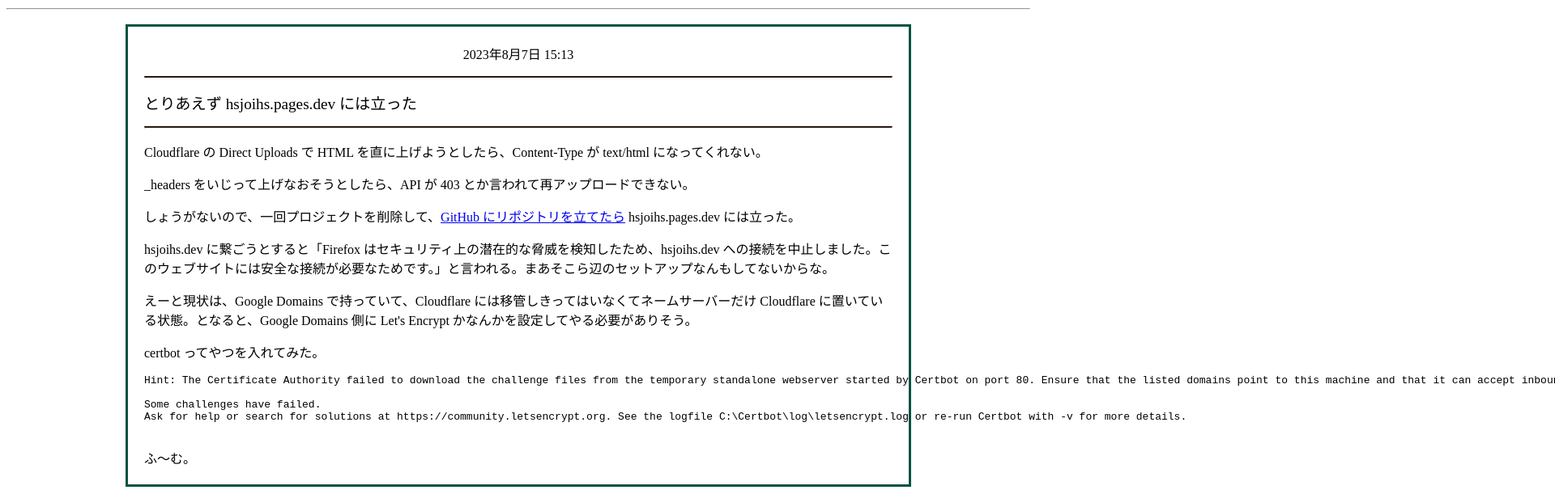
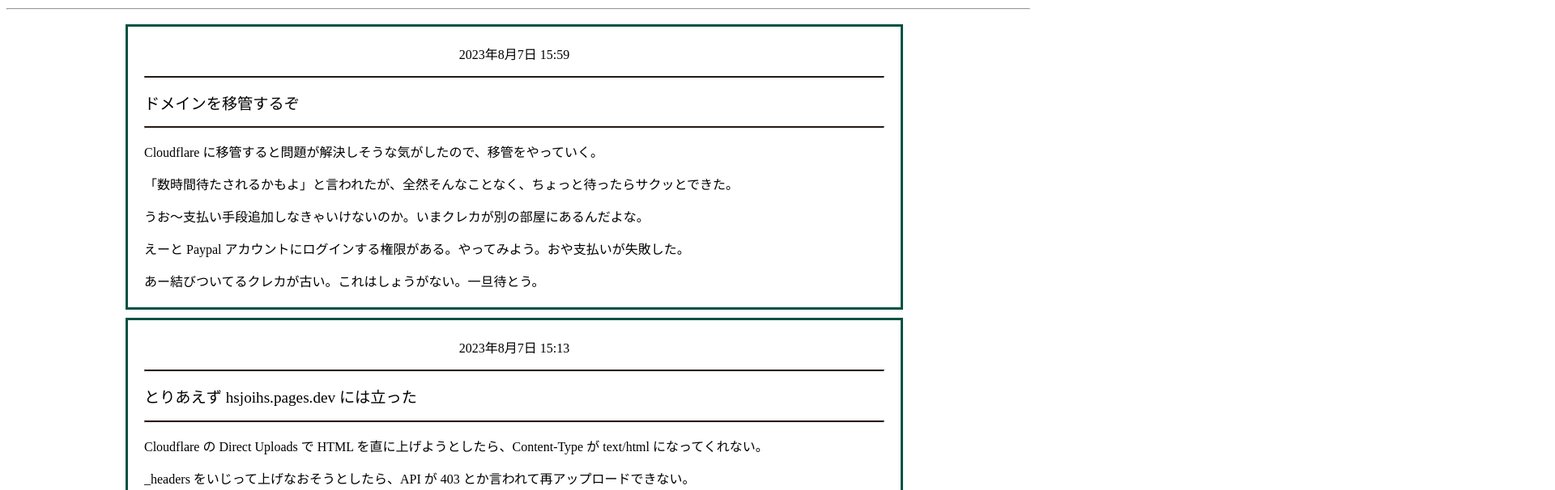
Before and after one commit to sozysozbot/hsjoihs.dev, a plain HTML site: page index.html in a window 1280 px wide. Shown: the part 113-719 px from the top of the page at 81% size, 1920 px wide, since content can reach past the window. Drawn offline with Linux system fonts and the light colour scheme.

Commit message:
ドメインを移管していくぞ

```diff
--- a/index.html
+++ b/index.html
@@ -138,6 +138,19 @@
     <div style="margin: 0 auto; max-width: 970px; display: flex;">
         <nav id="posts" style="width: 970px;">
             <article class="post">
+                <p class="date">2023年8月7日 15:59</p>
+                <hr>
+                <article lang="ja">
+                    <h2>ドメインを移管するぞ</h2>
+                    <hr>
+                    <p>Cloudflare に移管すると問題が解決しそうな気がしたので、移管をやっていく。</p>
+                    <p>「数時間待たされるかもよ」と言われたが、全然そんなことなく、ちょっと待ったらサクッとできた。</p>
+                    <p>うお～支払い手段追加しなきゃいけないのか。いまクレカが別の部屋にあるんだよな。</p>
+                    <p>えーと Paypal アカウントにログインする権限がある。やってみよう。おや支払いが失敗した。</p>
+                    <p>あー結びついてるクレカが古い。これはしょうがない。一旦待とう。</p>
+                </article>
+            </article>
+            <article class="post">
                 <p class="date">2023年8月7日 15:13</p>
                 <hr>
                 <article lang="ja">
@@ -149,7 +162,7 @@
                     <p>hsjoihs.dev に繋ごうとすると「Firefox はセキュリティ上の潜在的な脅威を検知したため、hsjoihs.dev への接続を中止しました。このウェブサイトには安全な接続が必要なためです。」と言われる。まあそこら辺のセットアップなんもしてないからな。</p>
                     <p>えーと現状は、Google Domains で持っていて、Cloudflare には移管しきってはいなくてネームサーバーだけ Cloudflare に置いている状態。となると、Google Domains 側に Let's Encrypt かなんかを設定してやる必要がありそう。</p>
                     <p>certbot ってやつを入れてみた。</p>
-                    <pre>Hint: The Certificate Authority failed to download the challenge files from the temporary standalone webserver started by Certbot on port 80. Ensure that the listed domains point to this machine and that it can accept inbound connections from the internet.
+                    <pre style="white-space: pre-wrap;">Hint: The Certificate Authority failed to download the challenge files from the temporary standalone webserver started by Certbot on port 80. Ensure that the listed domains point to this machine and that it can accept inbound connections from the internet.
 
 Some challenges have failed.
 Ask for help or search for solutions at https://community.letsencrypt.org. See the logfile C:\Certbot\log\letsencrypt.log or re-run Certbot with -v for more details.
```
